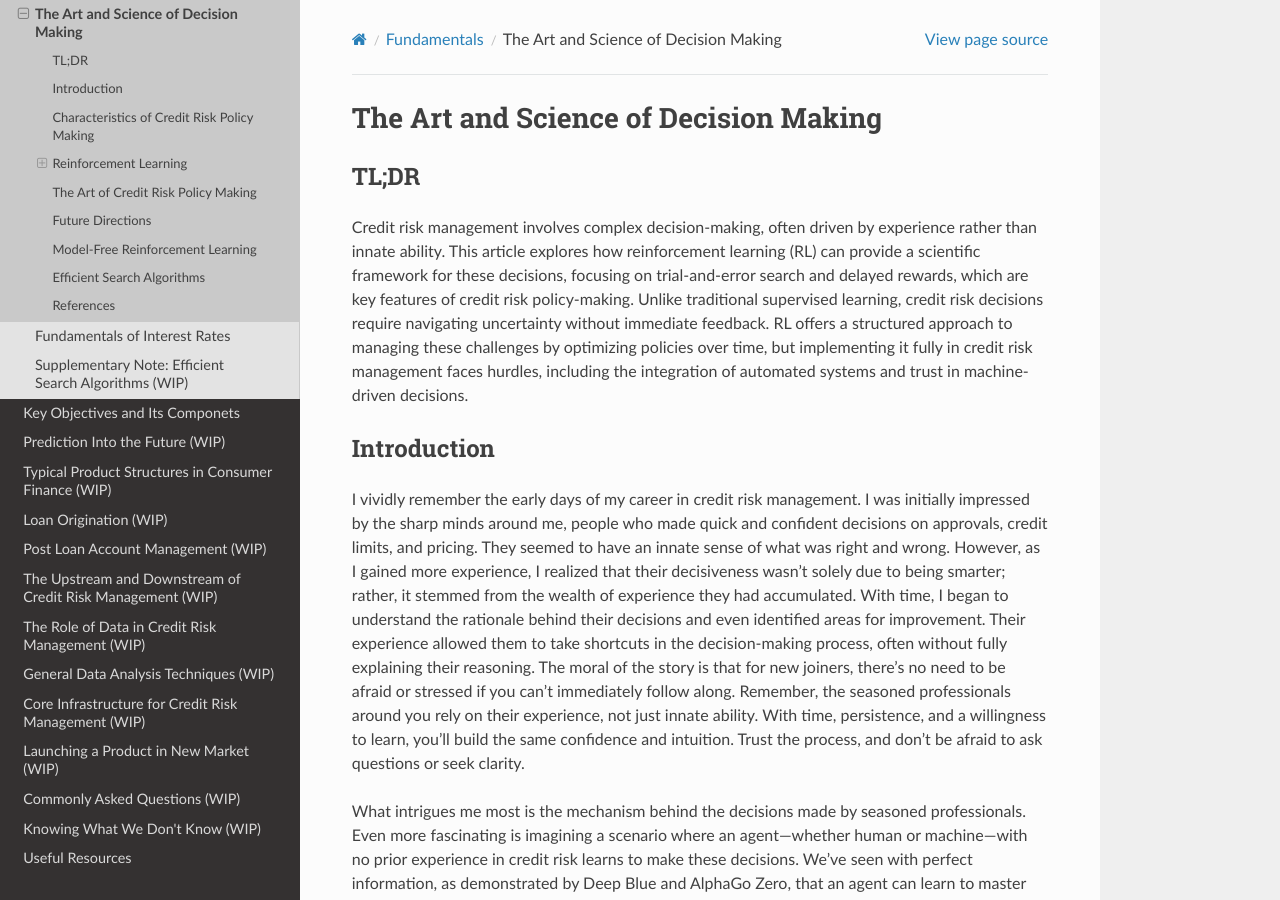
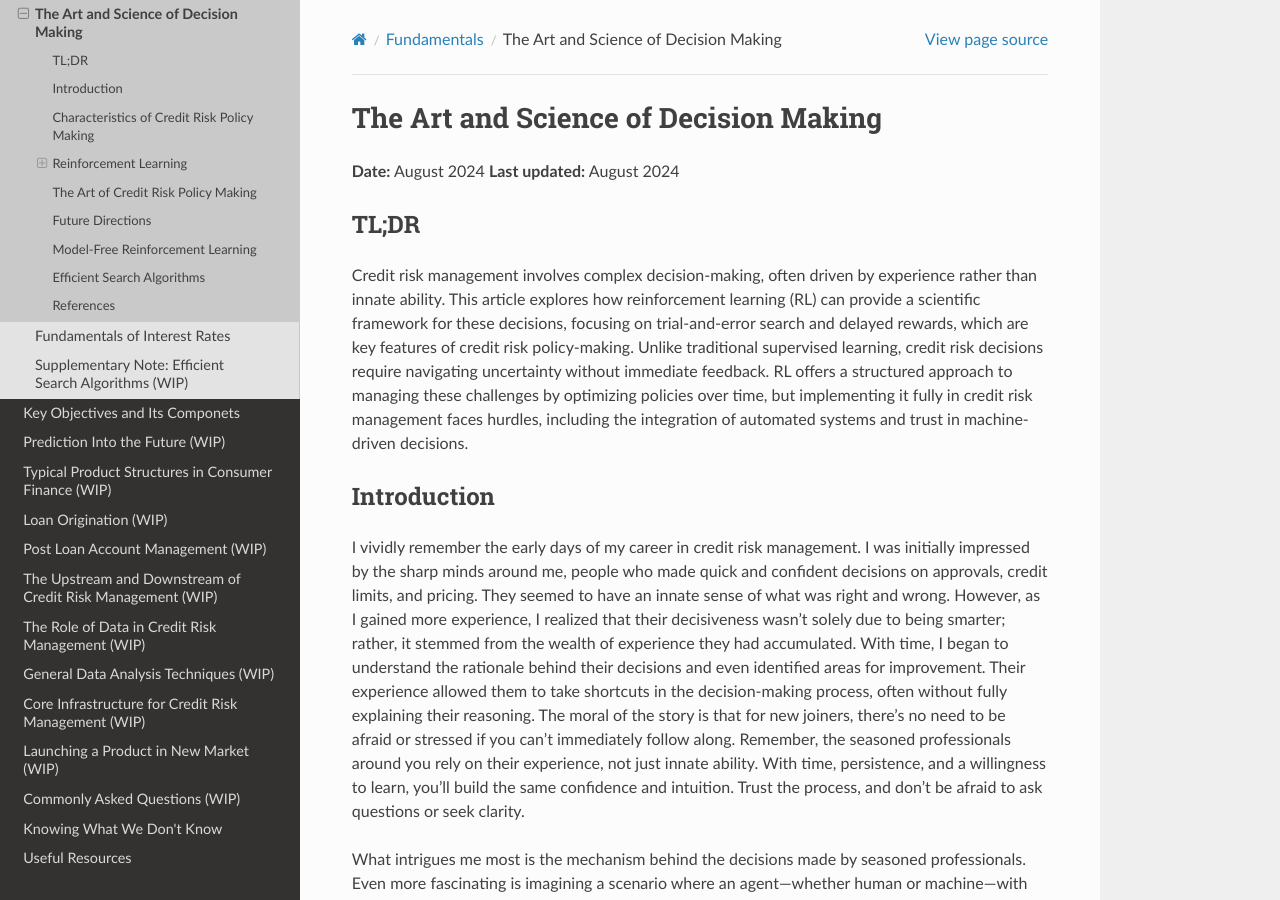
Before and after one commit to kychanbp/credit_risk_mgmt_fintech, a Sphinx documentation site: the page built from docs/source/fundamentals/decision_making.md, in a window 1280 px wide and 900 px high. Built offline with Sphinx 7.4.7 and the Read the Docs theme 2.0.0, drawn with Linux system fonts in a browser that asks for light colours.

Commit message:
added dates

```diff
--- a/docs/source/fundamentals/decision_making.md
+++ b/docs/source/fundamentals/decision_making.md
@@ -1,4 +1,7 @@
 # The Art and Science of Decision Making
+
+**Date:** August 2024
+**Last updated:** August 2024
 
 ## TL;DR
 
--- a/docs/source/index.rst
+++ b/docs/source/index.rst
@@ -26,5 +26,5 @@ I publish this material publicly to ensure it is general and applicable to a wid
    Core Infrastructure for Credit Risk Management (WIP) <infrastructure.md>
    Launching a Product in New Market (WIP) <new_market.md>
    Commonly Asked Questions (WIP) <faq.md>
-   Knowing What We Don't Know (WIP) <unknowns.md>
+   Knowing What We Don't Know <unknowns.md>
    Useful Resources <resources.md>
```
Also changed, not shown: docs/source/fundamentals/bonds_interest_rates.md (+3 -0 lines), docs/source/key_objective/risk_metrix.md (+3 -0 lines).
